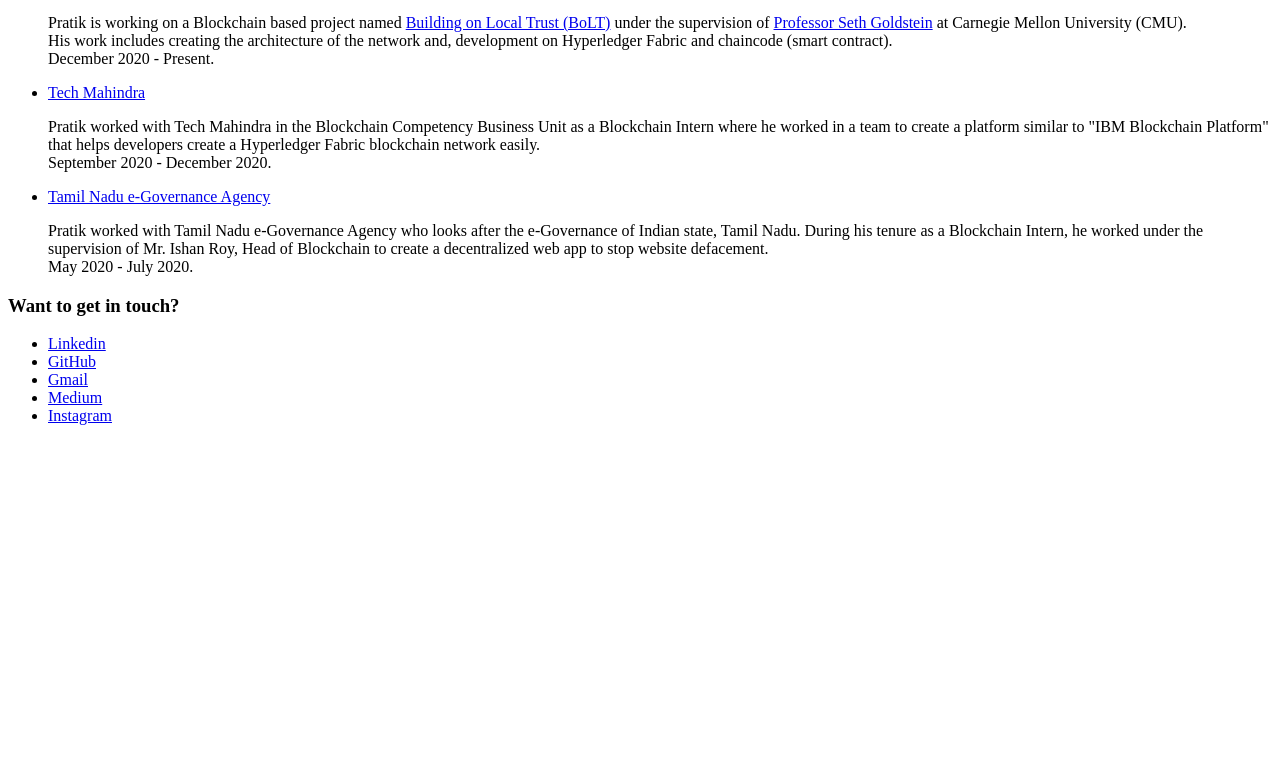
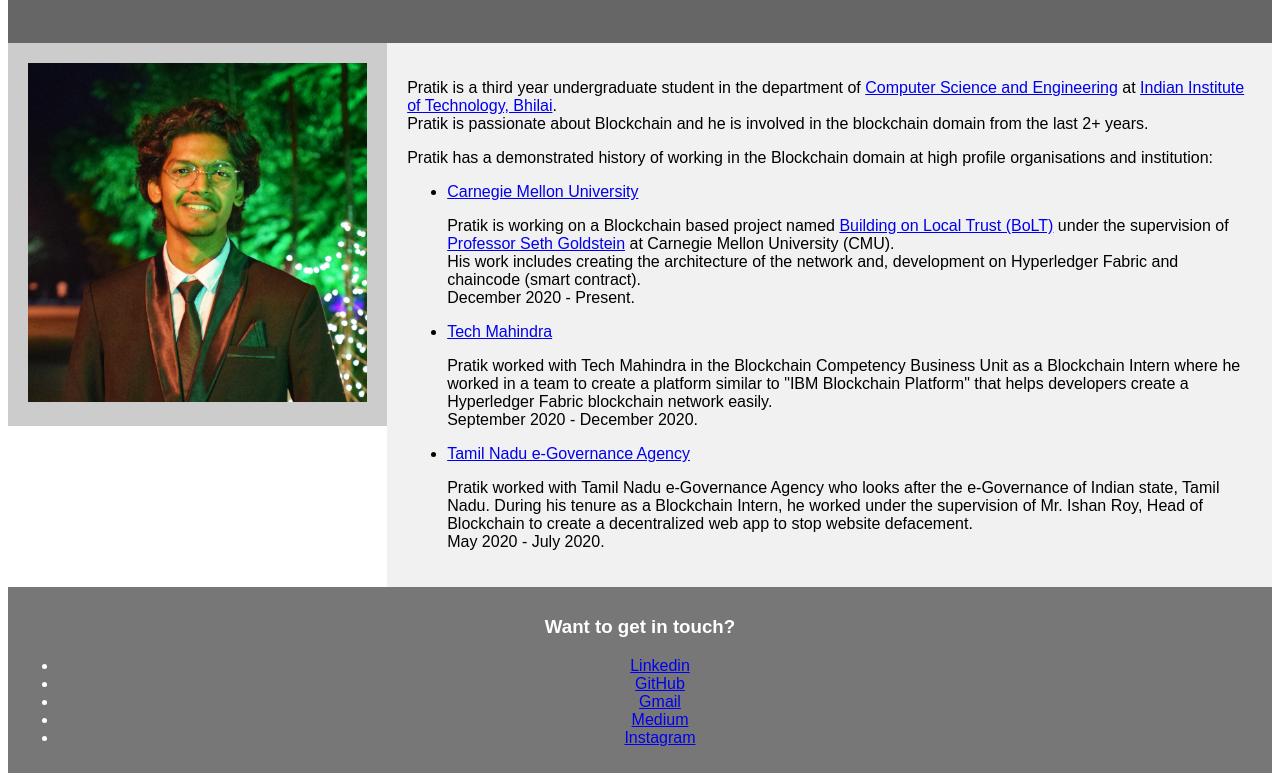
Before and after one commit to pratikpatil024/pratikspatil024.github.io, a plain HTML site: page index.html in a window 1280 px wide. Shown: the part 173-948 px from the top of the page. Before the commit the page ends 800 px from the top, so only its background shows below. Drawn offline with Linux system fonts and the light colour scheme.

Commit message:
Add files via upload

```diff
--- a/index.html
+++ b/index.html
@@ -1,14 +1,93 @@
 <!DOCTYPE html>
-<html>
+<html lang="en">
 <head>
   <title>Pratik Sanjay Patil</title>
+  <meta charset="utf-8">
+  <meta name="viewport" content="width=device-width, initial-scale=1">
+  <style>
+    * {
+      box-sizing: border-box;
+    }
+
+    body {
+      font-family: Arial, Helvetica, sans-serif;
+    }
+
+    /* Style the header */
+    header {
+      background-color: #666;
+      padding: 30px;
+      text-align: center;
+      font-size: 35px;
+      color: white;
+    }
+
+    /* Create two columns/boxes that floats next to each other */
+    nav {
+      float: left;
+      width: 30%;
+      background: #ccc;
+      padding: 20px;
+    }
+
+    /* Style the list inside the menu */
+    nav ul {
+      list-style-type: none;
+      padding: 0;
+    }
+
+    article {
+      float: left;
+      padding: 20px;
+      width: 70%;
+      background-color: #f1f1f1;
+    }
+
+    /* Clear floats after the columns */
+    section::after {
+      content: "";
+      display: table;
+      clear: both;
+    }
+
+    /* Style the footer */
+    footer {
+      background-color: #777;
+      padding: 10px;
+      text-align: center;
+      color: white;
+    }
+
+    img {
+      width: 100%;
+      height: 100%;
+    }
+
+    /* Responsive layout - makes the two columns/boxes stack on top of each other instead of next to each other, on small screens */
+    @media (max-width: 600px) {
+      nav, article {
+        width: 100%;
+        height: auto;
+      }
+    }
+  </style>
 </head>
+<body>
 
-  <body>
+  <header>
     <h2>Hello World!</h2>
-    <p>Pratik is a third year undergraduate student in the department of <a href="https://www.iitbhilai.ac.in/index.php?pid=dept_cse">Computer Science and Engineering</a> at <a href="https://www.iitbhilai.ac.in/">Indian Institute of Technology, Bhilai</a>. <br> Pratik is passionate about Blockchain and he is involved in blockchain domain from the last 2+ years.</p>
+  </header>
+
+  <section>
+    <nav>
+      <img src="./src/PSP.jpg" alt="Profile Picture of Pratik">
+    </nav>
+
+    <article>
+      <p>Pratik is a third year undergraduate student in the department of <a href="https://www.iitbhilai.ac.in/index.php?pid=dept_cse">Computer Science and Engineering</a> at <a href="https://www.iitbhilai.ac.in/">Indian Institute of Technology, Bhilai</a>. <br> Pratik is passionate about Blockchain and he is involved in the blockchain domain from the last 2+ years.</p>
 
       <p>Pratik has a demonstrated history of working in the Blockchain domain at high profile organisations and institution:</p>
+
       <ul>
         <li><a href="https://www.cmu.edu/">Carnegie Mellon University</a>
           <p>
@@ -35,7 +114,10 @@
           May 2020 - July 2020.
         </p>
       </ul>
+    </article>
+  </section>
 
+  <footer>
     <h3>Want to get in touch?</h3>
     <ul>
       <li><a href="https://www.linkedin.com/in/pratikspatil024/">Linkedin</a></li>
@@ -44,6 +126,7 @@
       <li><a href="https://medium.com/@pratikspatil024">Medium</a></li>
       <li><a href="https://www.instagram.com/pratikspatil024/">Instagram</a></li>
     </ul>
+  </footer>
 
 </body>
 </html>
```
Also changed, not shown: src/PSP.jpg (added). Lines whose indentation alone changed are shown as unchanged.
